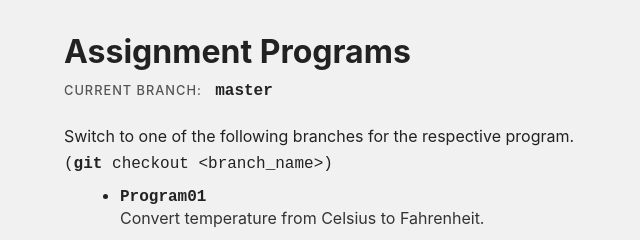
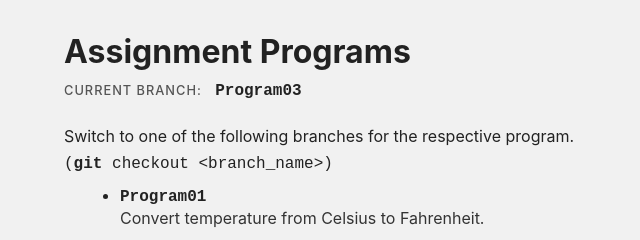
Before and after one commit to shahxaib9/assignmentjs, a plain HTML site: page index.html in a window 1280 px wide. Shown: the top 240 px of the page, 0-640 px from the left. Drawn offline with Linux system fonts and the light colour scheme.

Commit message:
update branch name in index.html

```diff
--- a/index.html
+++ b/index.html
@@ -3,7 +3,7 @@
   <head>
     <meta charset="UTF-8" />
     <meta name="viewport" content="width=device-width, initial-scale=1.0" />
-    <title>Assignment Programs - master</title>
+    <title>Assignment Programs - Program03</title>
   </head>
   <style>
     * {
@@ -75,7 +75,7 @@
     <p class="current-branch">
       <span class="current-branch-title">Current Branch: &nbsp;</span>
       <strong>
-        <code>master</code>
+        <code>Program03</code>
       </strong>
     </p>
 
```
